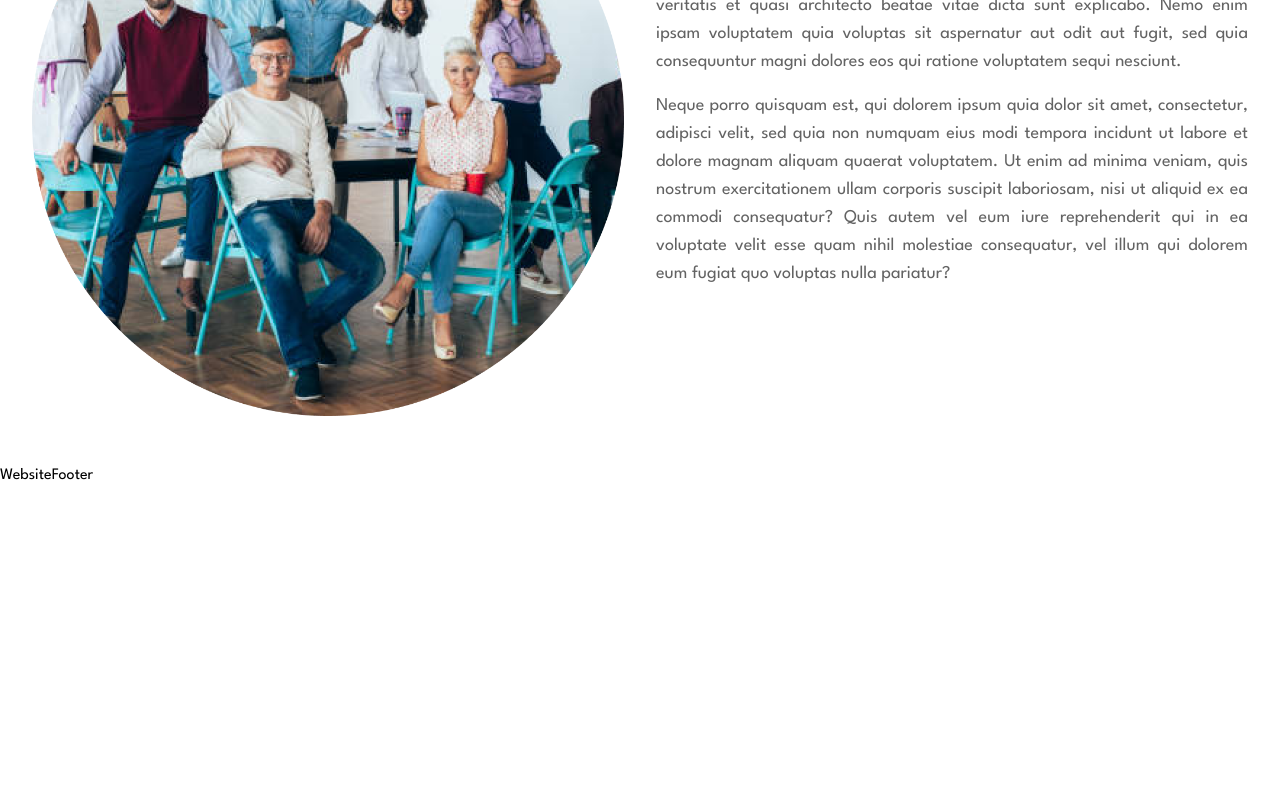
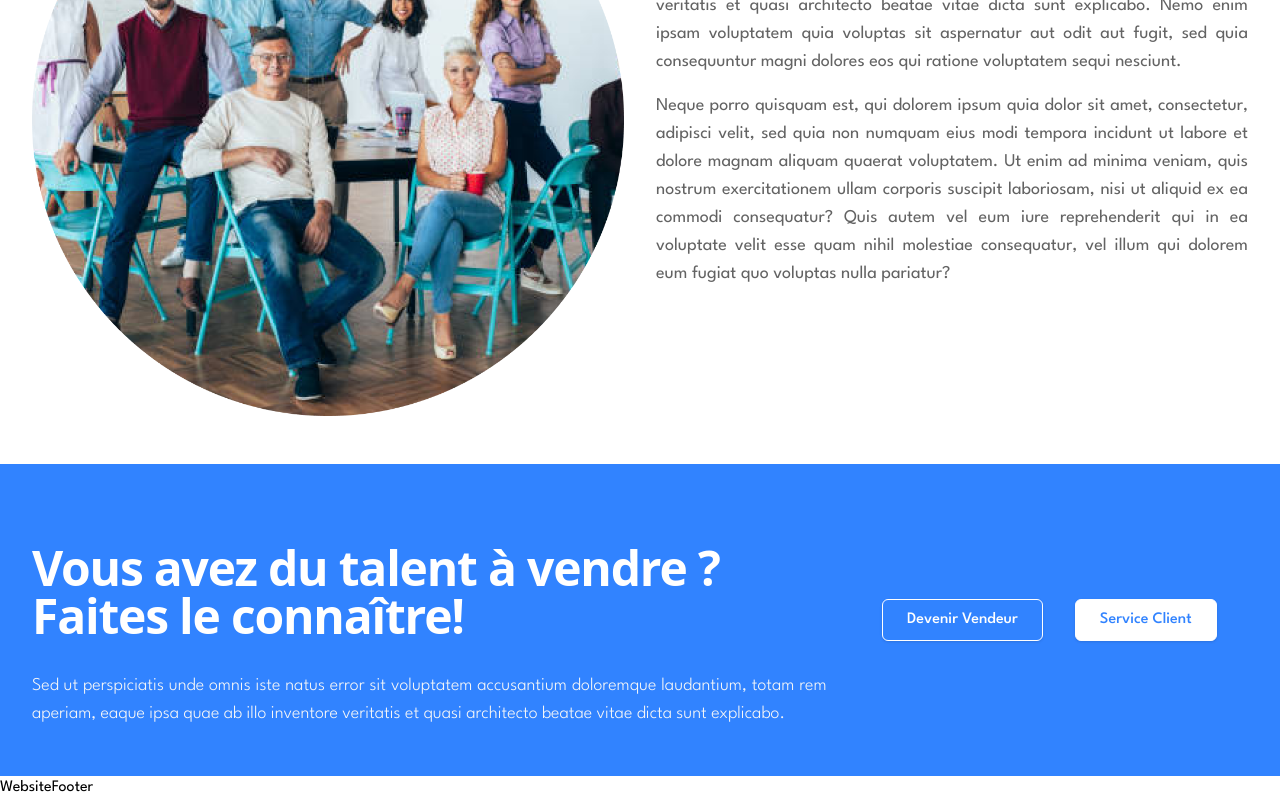
Before and after one commit to KevinArmache/Yonet-Project, a Next.js app: page / in a window 1280 px wide. Shown: the part 2411-3211 px from the top of the page. Before the commit the page ends 2899 px from the top, so only its background shows below. Built offline with nearby package versions, Linux system fonts and the light colour scheme.

Commit message:
added the action section

```diff
--- /dev/null
+++ b/components/Buttons/Button.jsx
@@ -0,0 +1,17 @@
+import Link from 'next/link'
+import React from 'react'
+
+const Button = ({ url, text, buttonIcon, variant }) => {
+  return (
+    <Link className={`py-2 px-6 shadow transition duration-150 rounded-md font-medium text-base inline-flex items-center justify-center ${variant == "outline" ? 'bg-transparent border border-white text-white hover:border-primary hover:bg-white hover:text-primary' : variant == "light" ? 'bg-white border border-white text-primary hover:bg-primary hover:bg-primary hover:text-white' : 'text-primary hover:text-secondary ' }`} href={url}>
+      <span>
+        {text}
+      </span>
+      {buttonIcon ? (
+        React.createElement(buttonIcon, { className: 'h-4 w-4', 'aria-hidden': true })
+      ): null}
+    </Link>
+  )
+}
+
+export default Button
--- /dev/null
+++ b/components/HomePageSections/Action.jsx
@@ -0,0 +1,27 @@
+import Button from 'components/Buttons/Button'
+import Image from 'next/image'
+import React from 'react'
+
+const Action = () => {
+  return (
+    <section className='bg-primary'>
+      <div className='px-4 py-6 mx-auto sm:max-w-xl md:max-w-full lg:max-w-screen-xl md:px-24 lg:px-8 lg:py-12 flex flex-col lg:flex-row items-center justify-center space-x-6'>
+        <div className='lg:basis-2/3 text-center lg:text-justify'>
+          <h1 className='my-8 font-sans text-3xl font-extrabold leading-none tracking-tight text-white sm:text-5xl'>
+            Vous avez du talent à vendre ?<br/>
+            Faites le connaître!
+          </h1>
+          <p className='text-light text-lg font-light'>
+            Sed ut perspiciatis unde omnis iste natus error sit voluptatem accusantium doloremque laudantium, totam rem aperiam, eaque ipsa quae ab illo inventore veritatis et quasi architecto beatae vitae dicta sunt explicabo.
+          </p>
+        </div>
+        <div className='basis-1/3 mt-8 lg:mt-0 flex items-center justify-center space-x-8'>
+          <Button text="Devenir Vendeur" url="/pour-les-vendeurs" variant="outline" />
+          <Button text="Service Client" url="/assistance" variant="light" />
+        </div>
+      </div>
+    </section>
+  )
+}
+
+export default Action
--- a/src/pages/index.jsx
+++ b/src/pages/index.jsx
@@ -4,6 +4,7 @@ import Hero from "components/HomePageSections/Hero";
 import Categories from "components/HomePageSections/Categories";
 import HowItWorks from "components/HomePageSections/HowItWorks";
 import About from "components/HomePageSections/About";
+import Action from "components/HomePageSections/Action";
 
 
 export default function Home() {
@@ -13,6 +14,7 @@ export default function Home() {
       <Categories />
       <HowItWorks />
       <About/>
+      <Action />
     </WebsiteLayout>
   );
 }
```
